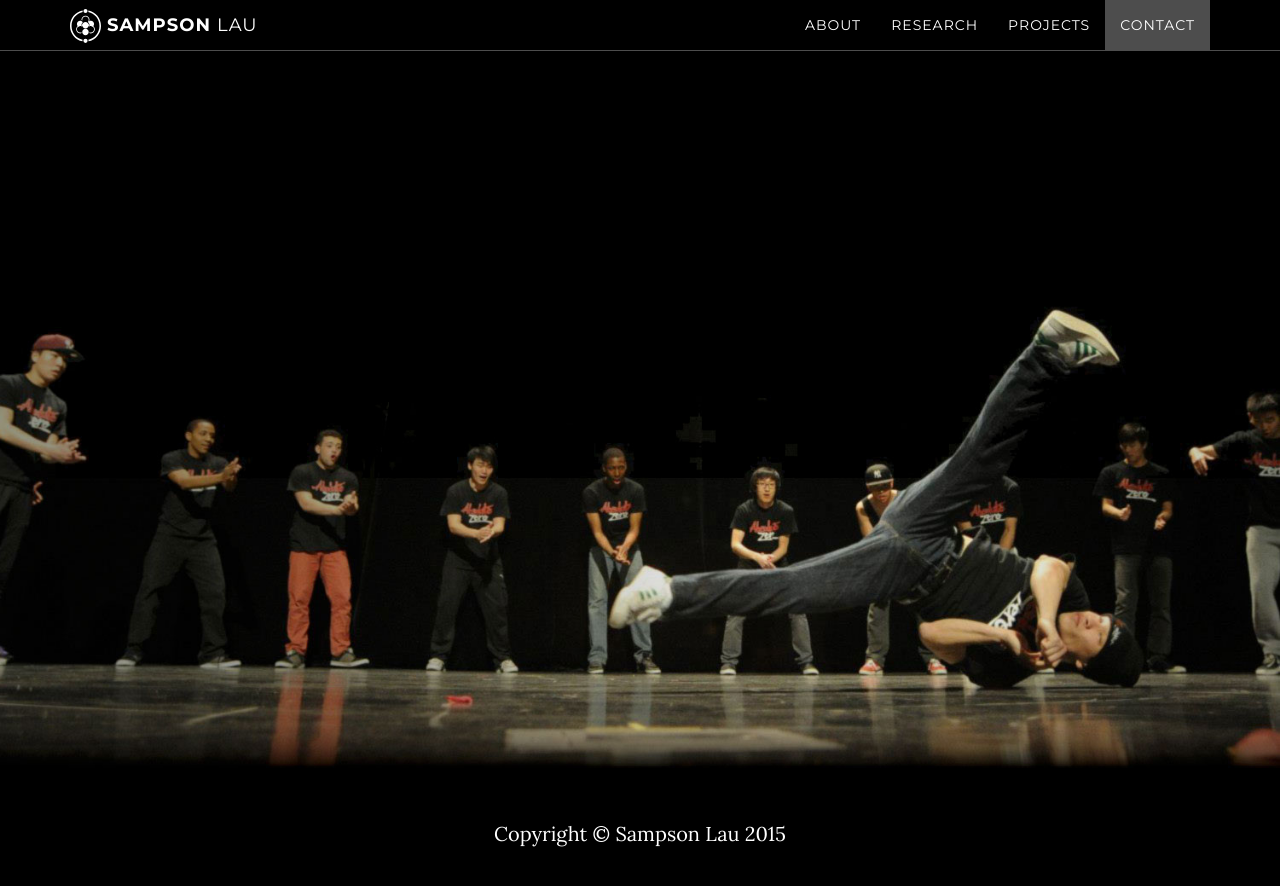
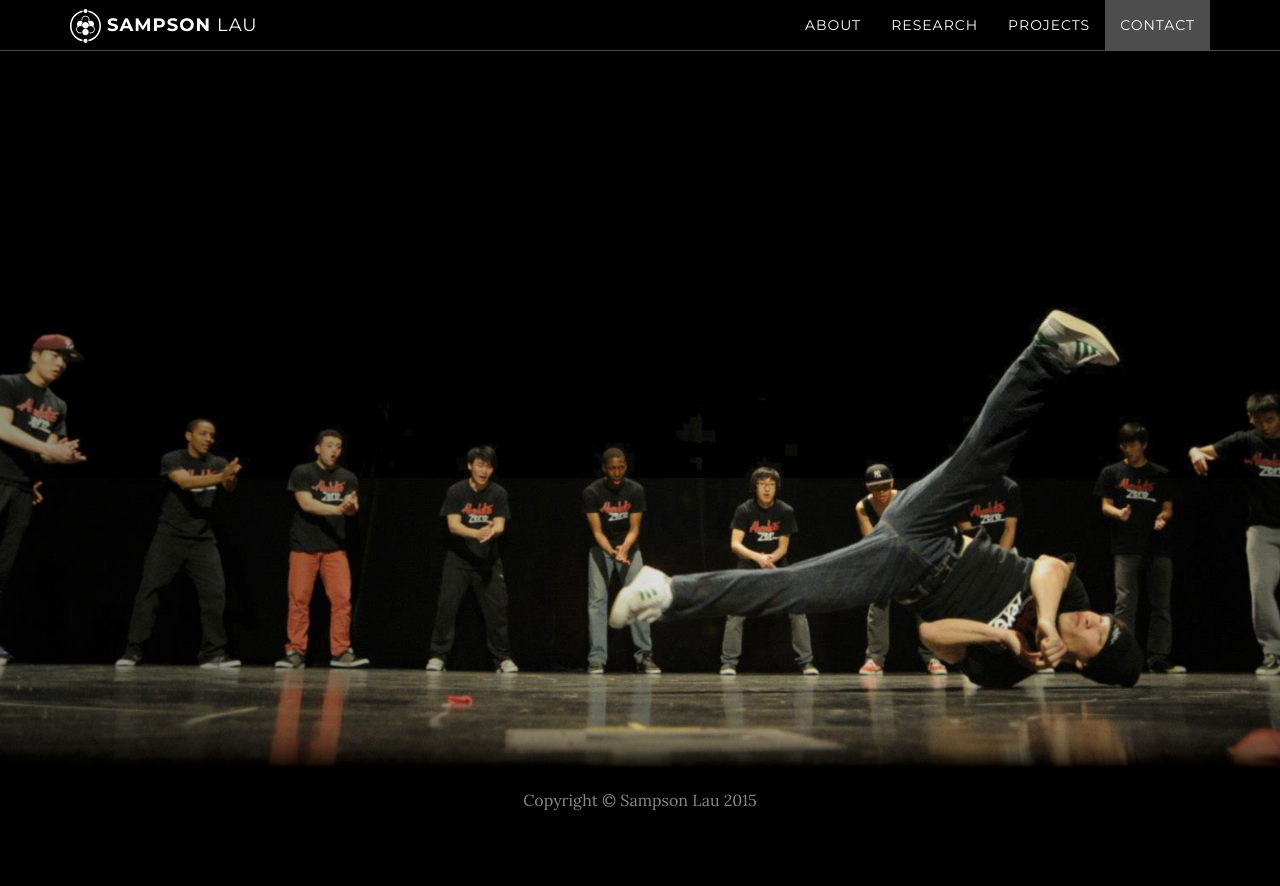
Before and after one commit to sampsonlau/sampsonlau.github.io, a Jekyll site: the page built from index.html, in a window 1280 px wide and 900 px high, scrolled down 2610 px. Shown: the top 886 px of the window. Built offline with Jekyll 4.4.1, drawn with Linux system fonts in a browser that asks for light colours; comment, search, counter and statistics services are not loaded; after the commit the page ends 3444 px from its top, so only the background shows below that.

Commit message:
Edit footer message.

```diff
--- a/_includes/css/grayscale.css
+++ b/_includes/css/grayscale.css
@@ -420,10 +420,12 @@ ul.banner-social-buttons li {
 }
 
 footer {
-    padding: 50px 0;
+    padding: 20px 0;
 }
 
 footer p {
+    color: #888888;
+    font-size: 16px;
     margin: 0;
 }
 
```
